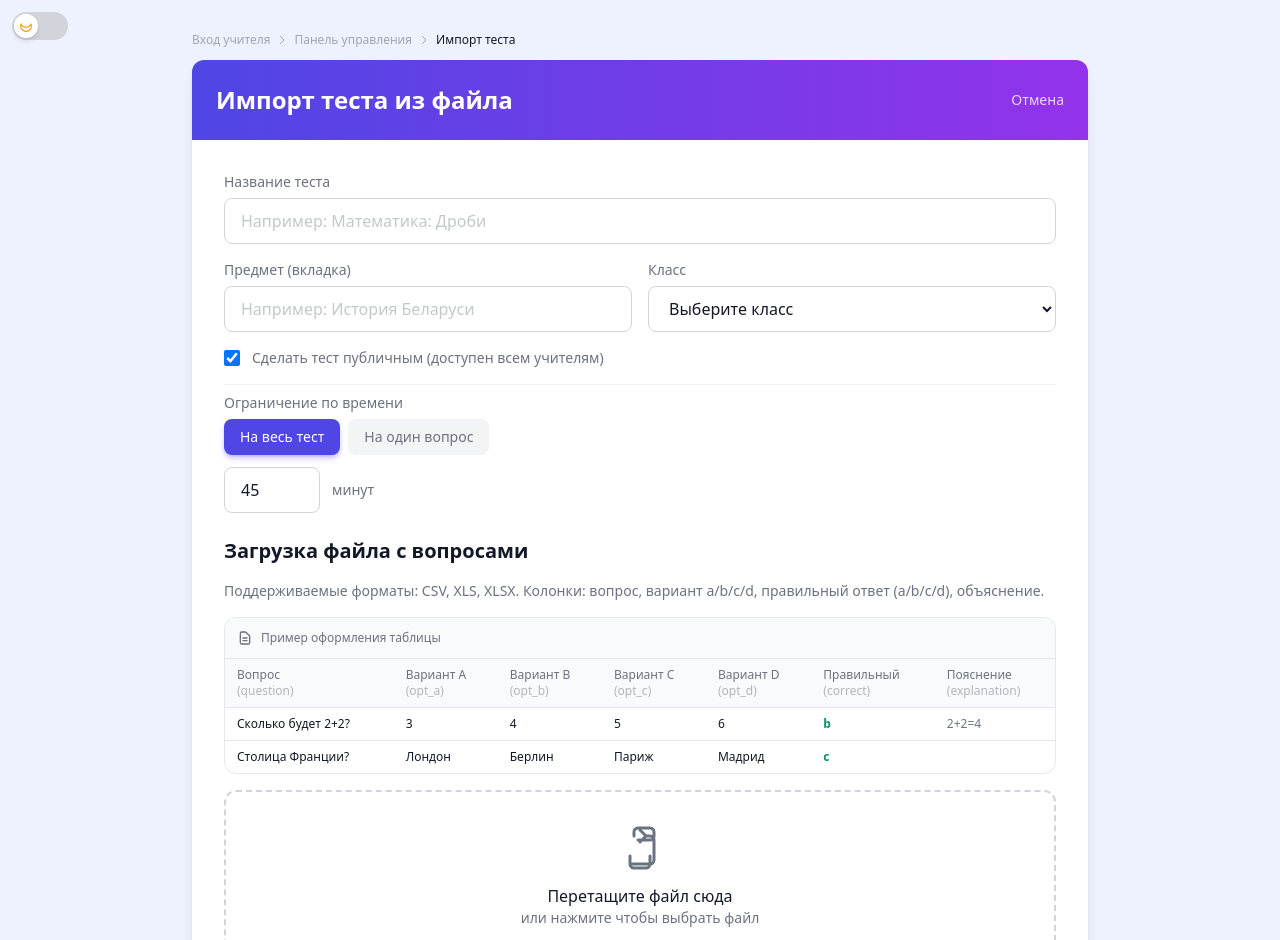
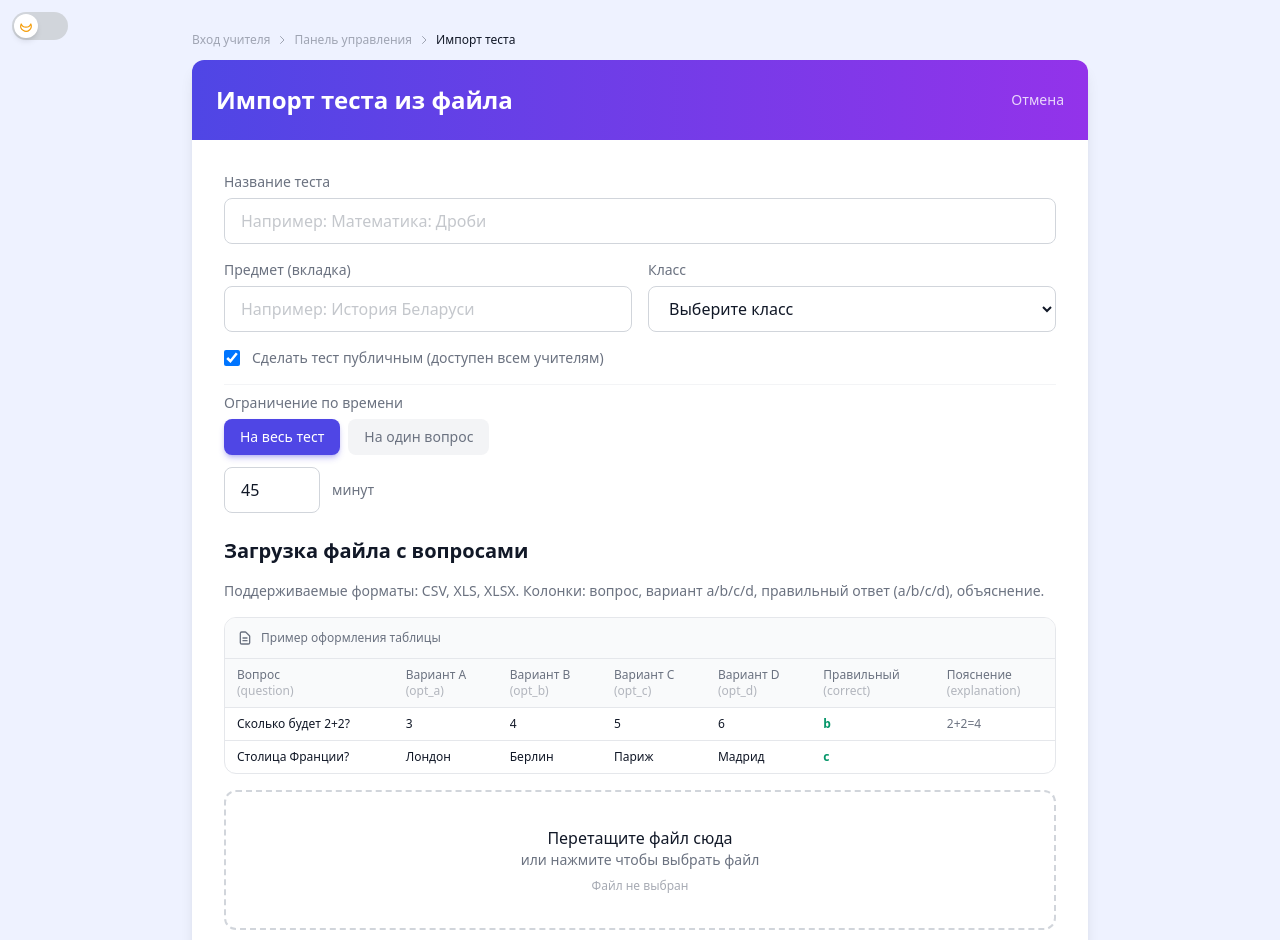
Before and after one commit to Trubik1/techno-park-october, a React (Vite) app in the folder frontend/: page /teacher/dashboard/import in a window 1280 px wide. Shown: the top 940 px of the page. Built offline with nearby package versions, Linux system fonts and the light colour scheme.

Commit message:
fix: убрал иконку загрузки, упростил центрирование через grid

```diff
--- a/frontend/src/pages/QuizImportForm.tsx
+++ b/frontend/src/pages/QuizImportForm.tsx
@@ -224,19 +224,12 @@ const QuizImportForm: React.FC = () => {
                   </div>
                 </div>
 
-                <div className="border-2 border-dashed border-gray-300 dark:border-gray-600 rounded-xl p-8 text-center hover:border-primary/50 hover:bg-primary/5 transition-all duration-200 cursor-pointer min-h-[180px] flex items-center justify-center">
+                <div className="border-2 border-dashed border-gray-300 dark:border-gray-600 rounded-xl p-8 text-center hover:border-primary/50 hover:bg-primary/5 transition-all duration-200 cursor-pointer min-h-[140px] grid place-content-center">
                   <input type="file" id="file-input" accept=".csv,.xls,.xlsx" className="hidden" onChange={handleFileChange} />
-                  <label htmlFor="file-input" className="cursor-pointer w-full">
-                    <div className="flex flex-col items-center justify-center gap-3 w-full">
-                      <svg className="w-12 h-12 text-text-secondary" fill="none" viewBox="0 0 24 24" stroke="currentColor">
-                        <path strokeLinecap="round" strokeLinejoin="round" strokeWidth={1.5} d="M7 16v4a2 2 0 002 2h6a2 2 0 002-2v-4M11 8h6a2 2 0 002-2V4a2 2 0 00-2-2h-6a2 2 0 00-2 2v2M7 20h10a2 2 0 002-2V8a2 2 0 00-2-2h-2m0 0l-3-3m3 3l-3 3" />
-                      </svg>
-                      <div>
-                        <p className="font-medium text-text-primary">Перетащите файл сюда</p>
-                        <p className="text-sm text-text-secondary">или нажмите чтобы выбрать файл</p>
-                      </div>
-                      <p className="text-xs text-text-secondary/60 break-all max-w-full px-2">{selectedFile ? selectedFile.name : 'Файл не выбран'}</p>
-                    </div>
+                  <label htmlFor="file-input" className="cursor-pointer block mx-auto max-w-xs">
+                    <p className="font-medium text-text-primary">Перетащите файл сюда</p>
+                    <p className="text-sm text-text-secondary">или нажмите чтобы выбрать файл</p>
+                    <p className="text-xs text-text-secondary/60 mt-2 break-all">{selectedFile ? selectedFile.name : 'Файл не выбран'}</p>
                   </label>
                 </div>
                 {uploadError && <div className="error-box"><p className="error-text">{uploadError}</p></div>}
```
